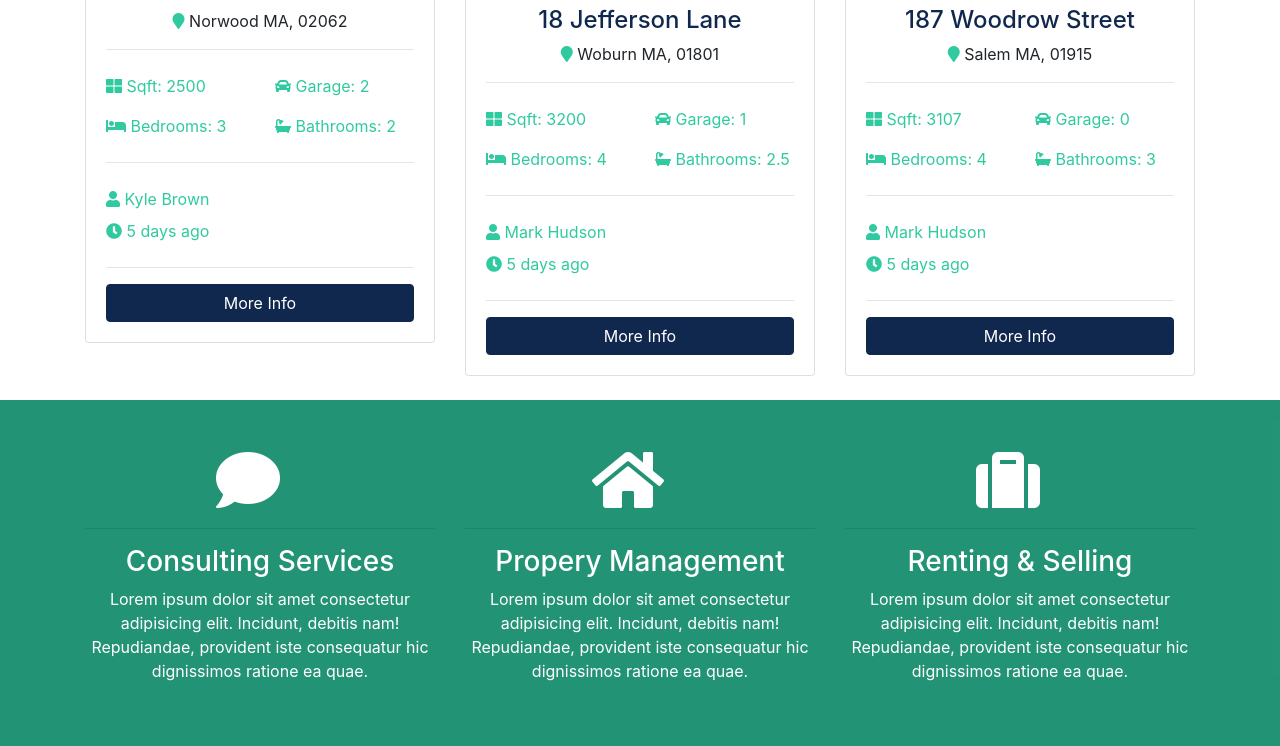
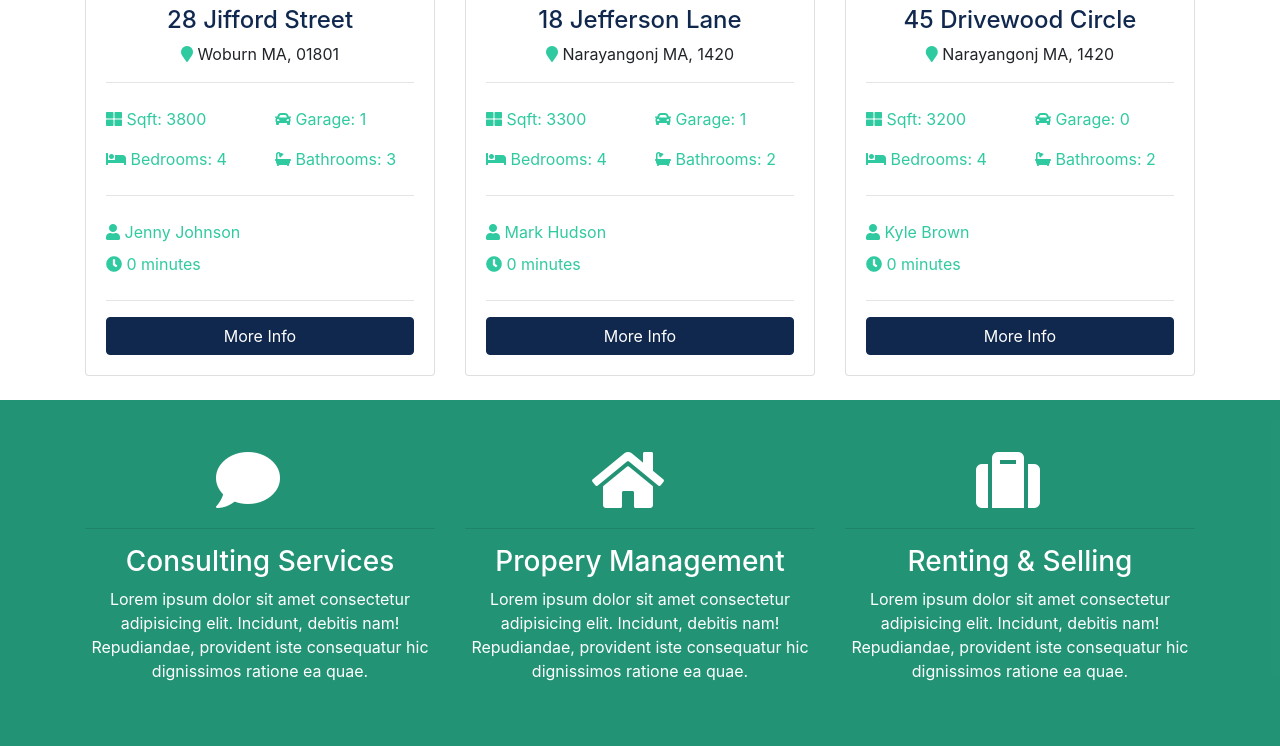
Before and after one commit to ahad-emu/real_state, a Django app: page / in a window 1280 px wide. Shown: the part 1104-1850 px from the top of the page. Run offline with Django 3.2, Linux system fonts and the light colour scheme; data comes from the database, SQL or seed files in the repository; both versions use the stored data as it was after the commit; some libraries are stand-ins or nearby versions.

```diff
--- a/listings/views.py
+++ b/listings/views.py
@@ -4,9 +4,9 @@ from django.core.paginator import Paginator, EmptyPage, PageNotAnInteger
 
 # Create your views here.
 def index(request):
-    items = Listing.objects.all()
+    items = Listing.objects.order_by('-list_date').filter(is_published=True)
     #paginator
-    paginator = Paginator(items, 3)
+    paginator = Paginator(items, 6)
     page = request.GET.get('page')
     paged_item = paginator.get_page(page)
 
--- a/real_state_app/views.py
+++ b/real_state_app/views.py
@@ -1,8 +1,17 @@
 from django.shortcuts import render
+from listings.models import Listing
+from realtors.models import Realtor
 
 # Create your views here.
 def home(request):
-    return render(request, "pages/home.html")
+    items = Listing.objects.order_by('-list_date').filter(is_published=True)[:3]
+
+    return render(request, "pages/home.html", {'items': items})
+
 
 def about(request):
-    return render(request, "pages/about.html")
+    realtors = Realtor.objects.order_by('-hired_date')
+
+    mvp_realtors = Realtor.objects.filter(is_mvp=True)
+
+    return render(request, "pages/about.html", {'realtors': realtors, 'mvp_realtors': mvp_realtors})
--- a/realtors/admin.py
+++ b/realtors/admin.py
@@ -3,7 +3,8 @@ from .models import Realtor
 # Register your models here.
 
 class RealtorAdmin(admin.ModelAdmin):
-    list_display = ('id', 'name', 'email', 'phone')
-
+    list_display = ('id', 'name', 'email', 'phone', 'is_mvp')
+    list_display_links = ('id', 'name')
+    list_editable = ('is_mvp',)
 
 admin.site.register(Realtor, RealtorAdmin)
--- a/templates/listings/listings.html
+++ b/templates/listings/listings.html
@@ -117,13 +117,14 @@
                   <a class="page-link" href="#">&raquo;</a>
                 </li>
               {% endif %}
-          {% endif %}
+
           </ul>
         </div>
       </div>
-      <div class="current text-center">
+      <div class="current text-center text-danger">
           Page {{ listings.number }} of {{ listings.paginator.num_pages }}.
       </div>
+      {% endif %}
     </div>
   </section>
 
--- a/templates/pages/home.html
+++ b/templates/pages/home.html
@@ -1,4 +1,7 @@
 {% extends "base.html" %}
+{% load staticfiles %}
+{% load humanize %}
+
 {% block content %}
 
 <!-- Showcase -->
@@ -130,135 +133,56 @@
       <div class="container">
         <h3 class="text-center mb-3">Latest Listings</h3>
         <div class="row">
-          <!-- Listing 1 -->
+          <!-- Listing -->
+          {% if items %}
+            {% for item in items %}
               <div class="col-md-6 col-lg-4 mb-4">
                 <div class="card listing-preview">
-              <img class="card-img-top" src="assets/img/homes/home-1.jpg" alt="">
+                  <img class="card-img-top" src="{{item.photo_main.url}}" alt="">
                   <div class="card-img-overlay">
                     <h2>
-                  <span class="badge badge-secondary text-white">$490,000</span>
+                      <span class="badge badge-secondary text-white">${{ item.price|intcomma }}</span>
                     </h2>
                   </div>
                   <div class="card-body">
                     <div class="listing-heading text-center">
-                  <h4 class="text-primary">45 Drivewood Circle</h4>
+                      <h4 class="text-primary">{{ item.title }}</h4>
                       <p>
-                    <i class="fas fa-map-marker text-secondary"></i> Norwood MA, 02062</p>
+                        <i class="fas fa-map-marker text-secondary"></i> {{item.city}} {{item.state}}, {{item.zipcode}}</p>
                     </div>
                     <hr>
                     <div class="row py-2 text-secondary">
                       <div class="col-6">
-                    <i class="fas fa-th-large"></i> Sqft: 2500</div>
+                        <i class="fas fa-th-large"></i> Sqft: {{ item.sqft }}</div>
                       <div class="col-6">
-                    <i class="fas fa-car"></i> Garage: 2</div>
+                        <i class="fas fa-car"></i> Garage: {{ item.garage }}</div>
                     </div>
                     <div class="row py-2 text-secondary">
                       <div class="col-6">
-                    <i class="fas fa-bed"></i> Bedrooms: 3</div>
+                        <i class="fas fa-bed"></i> Bedrooms: {{ item.bedrooms }}</div>
                       <div class="col-6">
-                    <i class="fas fa-bath"></i> Bathrooms: 2</div>
+                        <i class="fas fa-bath"></i> Bathrooms: {{ item.bathrooms }}</div>
                     </div>
                     <hr>
                     <div class="row py-2 text-secondary">
                       <div class="col-6">
-                    <i class="fas fa-user"></i> Kyle Brown</div>
+                        <i class="fas fa-user"></i> {{ item.realtor }}</div>
                     </div>
                     <div class="row text-secondary pb-2">
                       <div class="col-6">
-                    <i class="fas fa-clock"></i> 5 days ago</div>
+                        <i class="fas fa-clock"></i> {{ item.list_date| timesince }} </div>
                     </div>
                     <hr>
-                <a href="listing.html" class="btn btn-primary btn-block">More Info</a>
+                    <a href="{% url 'listing' item.id %}" class="btn btn-primary btn-block">More Info</a>
                   </div>
                 </div>
               </div>
-
-          <!-- Listing 2 -->
-          <div class="col-md-6 col-lg-4 mb-4">
-            <div class="card listing-preview">
-              <img class="card-img-top" src="assets/img/homes/home-2.jpg" alt="">
-              <div class="card-img-overlay">
-                <h2>
-                  <span class="badge badge-secondary text-white">$550,000</span>
-                </h2>
+            {% endfor %}
+          {% else %}
+            <div class="col-md-12">
+              <p>No listing items availble</p>
             </div>
-              <div class="card-body">
-                <div class="listing-heading text-center">
-                  <h4 class="text-primary">18 Jefferson Lane</h4>
-                  <p>
-                    <i class="fas fa-map-marker text-secondary"></i> Woburn MA, 01801</p>
-                </div>
-                <hr>
-                <div class="row py-2 text-secondary">
-                  <div class="col-6">
-                    <i class="fas fa-th-large"></i> Sqft: 3200</div>
-                  <div class="col-6">
-                    <i class="fas fa-car"></i> Garage: 1</div>
-                </div>
-                <div class="row py-2 text-secondary">
-                  <div class="col-6">
-                    <i class="fas fa-bed"></i> Bedrooms: 4</div>
-                  <div class="col-6">
-                    <i class="fas fa-bath"></i> Bathrooms: 2.5</div>
-                </div>
-                <hr>
-                <div class="row py-2 text-secondary">
-                  <div class="col-6">
-                    <i class="fas fa-user"></i> Mark Hudson</div>
-                </div>
-                <div class="row text-secondary pb-2">
-                  <div class="col-6">
-                    <i class="fas fa-clock"></i> 5 days ago</div>
-                </div>
-                <hr>
-                <a href="listing.html" class="btn btn-primary btn-block">More Info</a>
-              </div>
-            </div>
-          </div>
-
-          <!-- Listing 3 -->
-          <div class="col-md-6 col-lg-4 mb-4">
-            <div class="card listing-preview">
-              <img class="card-img-top" src="assets/img/homes/home-3.jpg" alt="">
-              <div class="card-img-overlay">
-                <h2>
-                  <span class="badge badge-secondary text-white">$580,000</span>
-                </h2>
-              </div>
-              <div class="card-body">
-                <div class="listing-heading text-center">
-                  <h4 class="text-primary">187 Woodrow Street</h4>
-                  <p>
-                    <i class="fas fa-map-marker text-secondary"></i> Salem MA, 01915</p>
-                </div>
-                <hr>
-                <div class="row py-2 text-secondary">
-                  <div class="col-6">
-                    <i class="fas fa-th-large"></i> Sqft: 3107</div>
-                  <div class="col-6">
-                    <i class="fas fa-car"></i> Garage: 0</div>
-                </div>
-                <div class="row py-2 text-secondary">
-                  <div class="col-6">
-                    <i class="fas fa-bed"></i> Bedrooms: 4</div>
-                  <div class="col-6">
-                    <i class="fas fa-bath"></i> Bathrooms: 3</div>
-                </div>
-                <hr>
-                <div class="row py-2 text-secondary">
-                  <div class="col-6">
-                    <i class="fas fa-user"></i> Mark Hudson</div>
-                </div>
-                <div class="row text-secondary pb-2">
-                  <div class="col-6">
-                    <i class="fas fa-clock"></i> 5 days ago</div>
-                </div>
-                <hr>
-                <a href="listing.html" class="btn btn-primary btn-block">More Info</a>
-              </div>
-            </div>
-          </div>
-
+          {% endif %}
         </div>
       </div>
     </section>
```
Also changed, not shown: listings/admin.py (+6 -1 lines), templates/listings/listing.html (+29 -16 lines), templates/pages/about.html (+18 -31 lines), db.sqlite3, media/photos/2020/36/08/10/20/jenny.jpg (added), media/photos/2020/36/08/10/20/kyle.jpg (added), media/photos/2020/36/08/10/20/mark.jpg (added). Lines whose indentation alone changed are shown as unchanged.
